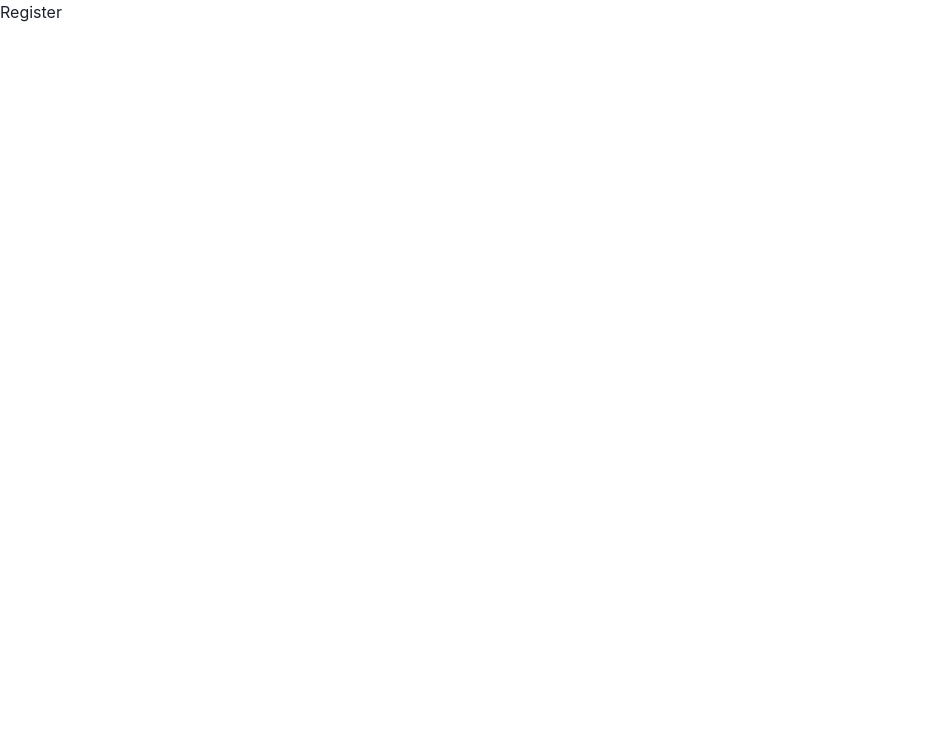
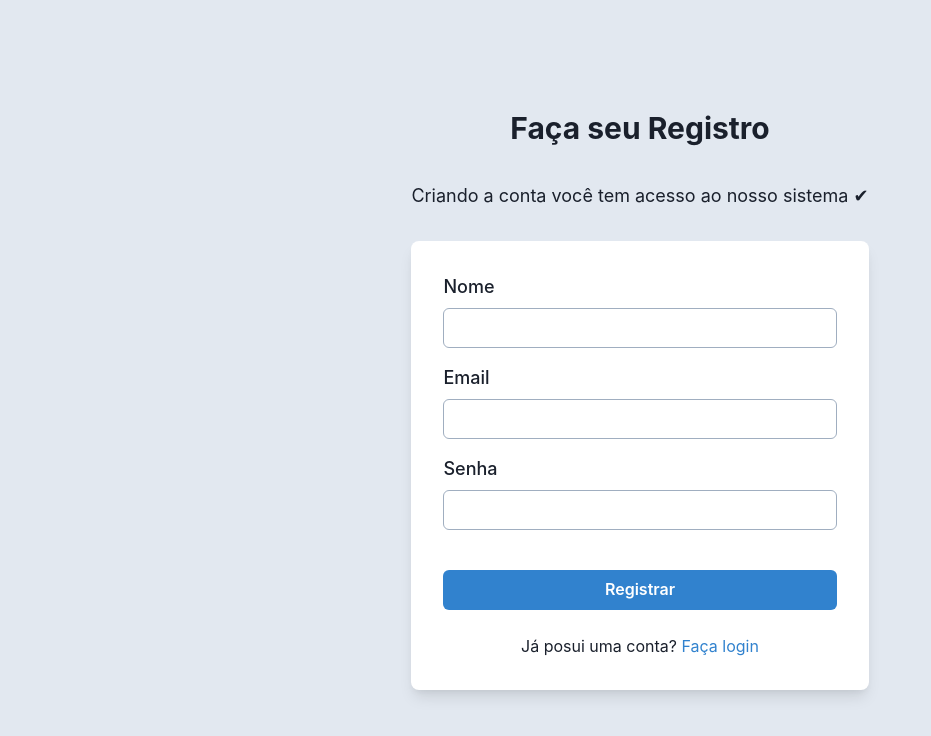
Before and after one commit to ClaudioBzrr/UserRegistration, a React (Vite) app in the folder frontend/: page /register in a window 1280 px wide. Shown: the top 736 px of the page, without its empty margins (0-931 px from the left). Built offline with nearby package versions, Linux system fonts and the light colour scheme.

Commit message:
Created Register page

```diff
--- a/frontend/src/pages/Register.tsx
+++ b/frontend/src/pages/Register.tsx
@@ -1,7 +1,49 @@
-
+import { Box, Button, Flex, FormControl, FormLabel, Heading, Input, Link, Stack, Text } from "@chakra-ui/react";
+import { Link as Linker } from "react-router-dom";
 
 export function Register(){
     return(
-        <h1>Register</h1>
+        <Flex bg={'gray.200'} align={'center'} justify={'center'} minH={'100vh'}>
+            <Stack spacing={8}  maxW={'lg'} px={6} py={12}>
+                <Stack spacing={4}>
+                    <Heading  textAlign={'center'} fontSize={'3xl'}>Faça seu Registro</Heading>
+                    <Stack justify={'center'} pt={5}>
+                        <Text textAlign={'center'} fontSize={'lg'}>Criando a conta você tem acesso ao nosso sistema ✔</Text>
+                    </Stack>
+                </Stack>
+                <Box bg={'white'} rounded={'lg'} boxShadow={'lg'} p={8}>
+                    <Stack spacing={4}>
+                        <FormControl>
+                            <FormLabel fontSize={'lg'} id="name">Nome</FormLabel>
+                            <Input borderColor={'gray.400'} type="text"/>
+                        </FormControl>
+                        <FormControl>
+                            <FormLabel fontSize={'lg'} id="email">Email</FormLabel>
+                            <Input borderColor={'gray.400'} type="email"/>
+                        </FormControl>
+                        <FormControl>
+                            <FormLabel fontSize={'lg'} id="password">Senha</FormLabel>
+                            <Input borderColor={'gray.400'} type="password"/>
+                        </FormControl>
+                        <Stack spacing={6} pt={6}>
+                            <Button
+                                color={'white'}
+                                bg={'blue.500'}
+                                _hover={{bg:'blue.400'}}
+                            >Registrar</Button>
+                            <Stack align={'center'}>
+                                <Text>
+                                    Já posui uma conta? <Link  color={'blue.500'}>
+                                        <Linker to='/login'>
+                                            Faça login
+                                        </Linker>
+                                    </Link>
+                                </Text>
+                            </Stack>
+                        </Stack>
+                    </Stack>
+                </Box>
+            </Stack>
+        </Flex>
     )
 }
```
